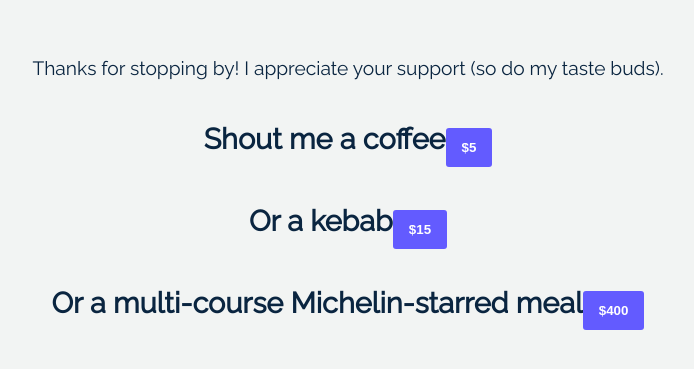
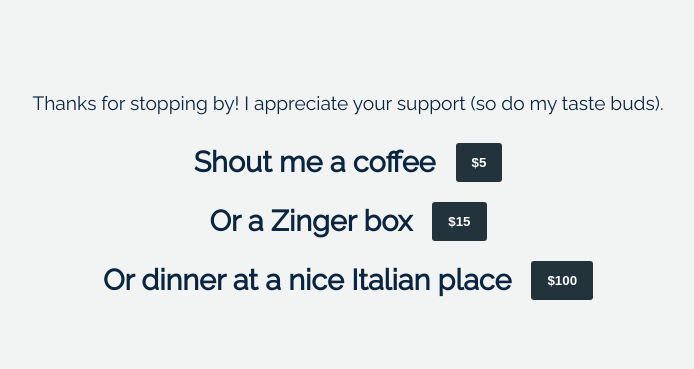
Before and after one commit to MartinH147/buy-me-a-coffee, a React (Create React App) app in the folder client/: page / in a window 1280 px wide. Shown: the part 209-578 px from the top of the page, without its empty margins (548-1242 px from the left). Built offline with nearby package versions, Linux system fonts and the light colour scheme; no server answers.

Commit message:
styling done (at least for now)

```diff
--- a/client/src/App.css
+++ b/client/src/App.css
@@ -157,3 +157,16 @@
   align-items: center;
   justify-content: center;
 }
+
+h2 {
+  margin: 10px;
+}
+
+button {
+  background-color: #22333B;
+}
+
+.paymentAmount {
+  margin: 10px;
+
+}
--- a/client/src/Payment.js
+++ b/client/src/Payment.js
@@ -39,15 +39,15 @@
       <p>Thanks for stopping by! I appreciate your support (so do my taste buds).</p>
       <div className="paymentOption">
         <h2>Shout me a coffee</h2>
-        <button>$5</button>
+        <button className="paymentAmount">$5</button>
       </div>
       <div className="paymentOption">
-        <h2>Or a kebab</h2>
-        <button>$15</button>
+        <h2>Or a Zinger box</h2>
+        <button className="paymentAmount">$15</button>
       </div>
       <div className="paymentOption">
-        <h2>Or a multi-course Michelin-starred meal</h2>
-        <button>$400</button>
+        <h2>Or dinner at a nice Italian place</h2>
+        <button className="paymentAmount">$100</button>
       </div>
 
       {stripePromise && clientSecret && (
```
